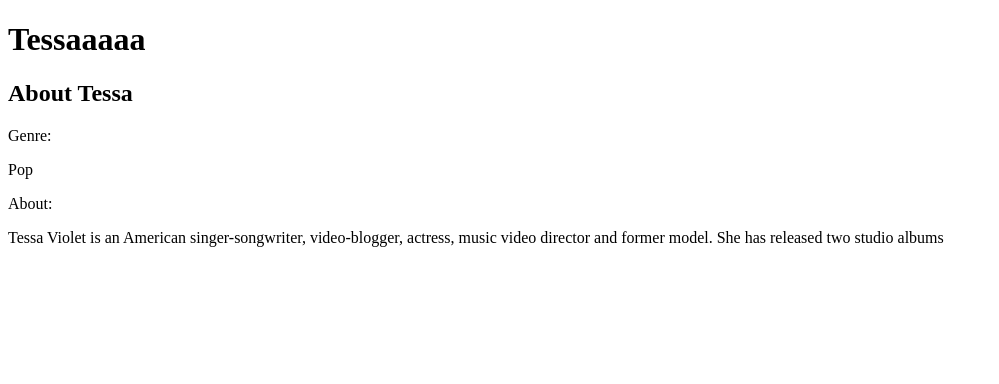
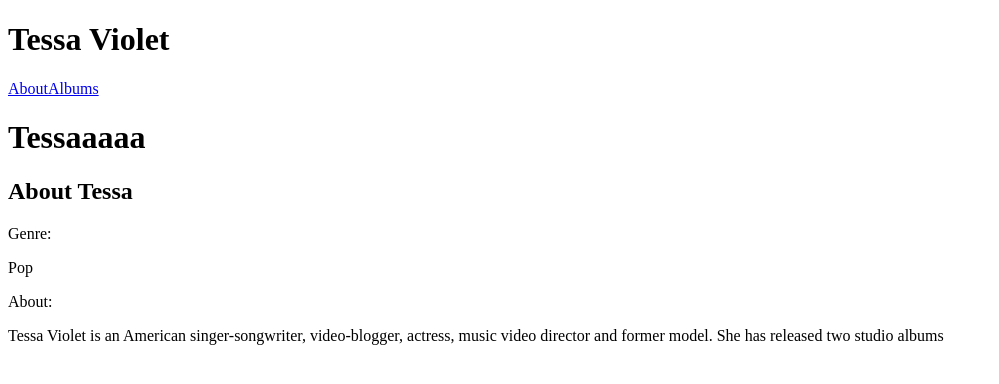
Before and after one commit to EmilyKral/react-music-app, a React app: page / in a window 1280 px wide. Shown: the top 384 px of the page, without its empty margins (0-999 px from the left). Built offline with nearby package versions, Linux system fonts and the light colour scheme; the HTML template or start-up script is replaced by a standard one.

Commit message:
added navigation bar

```diff
--- a/src/App.js
+++ b/src/App.js
@@ -1,10 +1,16 @@
 import React from "react";
-import { Music, Introduction } from "./pages";
+import { Routes, Route } from "react-router-dom";
+import { Music, About } from "./pages";
+import { Header } from "./layout";
 
 function App() {
 	return (
 		<>
-			<Introduction />
+			<Header />
+			<Routes>
+				<Route exact path="/" element={<About />}></Route>
+				<Route exact path="/albums" element={<Music />}></Route>
+			</Routes>
 		</>
 	);
 }
--- /dev/null
+++ b/src/layout/Header/index.js
@@ -0,0 +1,16 @@
+import React from "react";
+import { NavLink } from "react-router-dom";
+
+function Header() {
+	return (
+		<header>
+			<h1>Tessa Violet</h1>
+			<nav>
+				<NavLink to="/">About</NavLink>
+				<NavLink to="/albums">Albums</NavLink>
+			</nav>
+		</header>
+	);
+}
+
+export default Header;
--- /dev/null
+++ b/src/layout/index.js
@@ -0,0 +1 @@
+export { default as Header } from "./Header";
--- a/src/pages/Introduction/index.js
+++ b/src/pages/About/index.js
@@ -1,7 +1,7 @@
 import React from "react";
 import { Bio, AlbumList } from "../../components";
 
-function Introduction() {
+function About() {
 	return (
 		<>
 			<h1>Tessaaaaa</h1>
@@ -10,4 +10,4 @@
 	);
 }
 
-export default Introduction;
+export default About;
--- a/src/pages/index.js
+++ b/src/pages/index.js
@@ -1,2 +1,2 @@
-export { default as Introduction } from "./Introduction";
+export { default as About } from "./About";
 export { default as Music } from "./Music";
```
